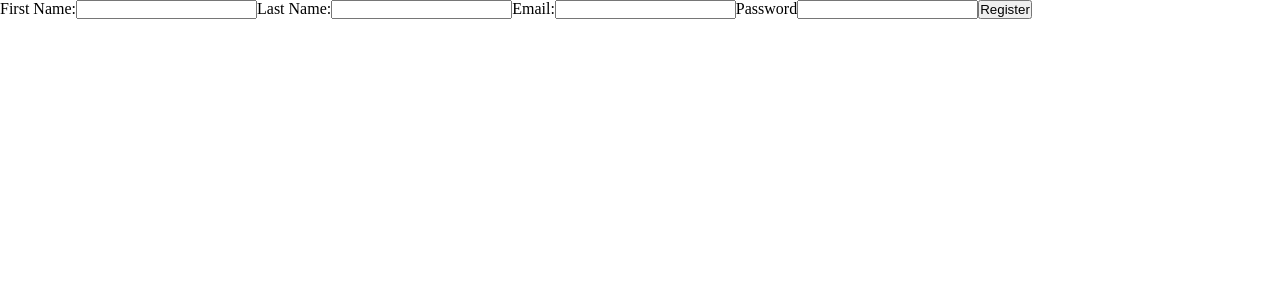
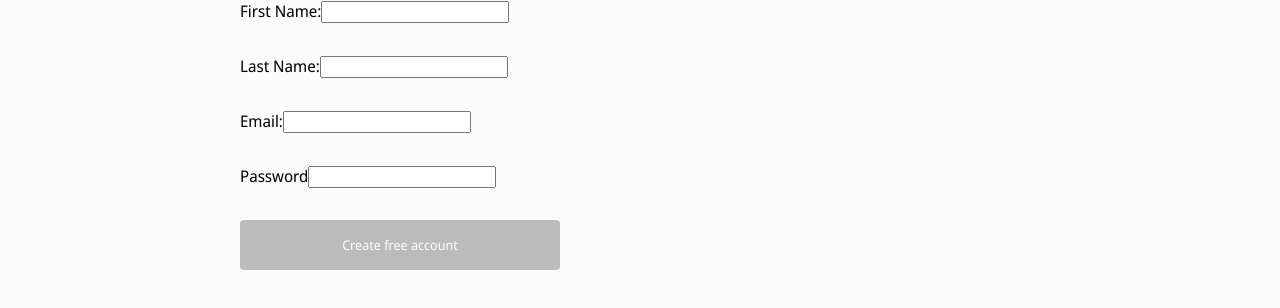
Before and after one commit to chtushar/toggler.in, a Next.js app in the folder client/: page /signup in a window 1280 px wide. Shown: the top 308 px of the page. Built offline with nearby package versions, Linux system fonts and the light colour scheme; no server answers.

Commit message:
:sparkles: Create validation schema for signup form - Create Flex, Grid, Button and Box components

```diff
--- a/client/components/Layout/index.tsx
+++ b/client/components/Layout.tsx
@@ -1,4 +1,4 @@
-import { styled } from '../../stitches.config';
+import { styled } from '../stitches.config';
 import Head from 'next/head';
 import React from 'react';
 
--- /dev/null
+++ b/client/components/SignupForm.tsx
@@ -0,0 +1,69 @@
+import { useFormik } from 'formik';
+
+import { Flex, Button } from '../ds';
+import useCreateUser from '../mutations/useCreateUser';
+import { signupFormSchema } from '../utils/validation';
+
+const SignupForm = () => {
+  const { handleCreateUser } = useCreateUser();
+  const { handleChange, handleSubmit, values, isValid, dirty } = useFormik({
+    initialValues: {
+      firstName: '',
+      lastName: '',
+      email: '',
+      password: '',
+    },
+    validationSchema: signupFormSchema,
+    onSubmit: handleCreateUser,
+  });
+
+  const isSubmitButtonDisabled = !isValid || !dirty;
+
+  return (
+    <form onSubmit={handleSubmit}>
+      <Flex direction='column' gap='8'>
+        <label htmlFor='firstName'>
+          First Name:
+          <input
+            type='text'
+            name='firstName'
+            onChange={handleChange}
+            value={values.firstName}
+          />
+        </label>
+        <label htmlFor='lastName'>
+          Last Name:
+          <input
+            type='text'
+            name='lastName'
+            onChange={handleChange}
+            value={values.lastName}
+          />
+        </label>
+        <label htmlFor='email'>
+          Email:
+          <input
+            type='email'
+            name='email'
+            onChange={handleChange}
+            value={values.email}
+          />
+        </label>
+        <label htmlFor='password'>
+          Password
+          <input
+            type='password'
+            name='password'
+            onChange={handleChange}
+            value={values.password}
+          />
+        </label>
+        <Button type='submit' disabled={isSubmitButtonDisabled}>
+          Create free account
+        </Button>
+      </Flex>
+    </form>
+  );
+};
+
+export default SignupForm;
--- /dev/null
+++ b/client/ds/Box.ts
@@ -0,0 +1,6 @@
+import { styled } from '../stitches.config';
+
+export const Box = styled('div', {
+  // Reset
+  boxSizing: 'border-box',
+});
--- /dev/null
+++ b/client/ds/Button.ts
@@ -0,0 +1,14 @@
+import { styled } from '../stitches.config';
+
+export const Button = styled('button', {
+  cursor: 'pointer',
+  padding: '$4 $8',
+  backgroundColor: '$gray12',
+  color: '$gray1',
+  border: 'none',
+  borderRadius: '$space$1',
+  '&:disabled': {
+    cursor: 'default',
+    backgroundColor: '$gray8',
+  },
+});
--- /dev/null
+++ b/client/ds/Flex.ts
@@ -0,0 +1,103 @@
+import { styled } from '../stitches.config';
+
+export const Flex = styled('div', {
+  boxSizing: 'border-box',
+  display: 'flex',
+
+  variants: {
+    direction: {
+      row: {
+        flexDirection: 'row',
+      },
+      column: {
+        flexDirection: 'column',
+      },
+      rowReverse: {
+        flexDirection: 'row-reverse',
+      },
+      columnReverse: {
+        flexDirection: 'column-reverse',
+      },
+    },
+    align: {
+      start: {
+        alignItems: 'flex-start',
+      },
+      center: {
+        alignItems: 'center',
+      },
+      end: {
+        alignItems: 'flex-end',
+      },
+      stretch: {
+        alignItems: 'stretch',
+      },
+      baseline: {
+        alignItems: 'baseline',
+      },
+    },
+    justify: {
+      start: {
+        justifyContent: 'flex-start',
+      },
+      center: {
+        justifyContent: 'center',
+      },
+      end: {
+        justifyContent: 'flex-end',
+      },
+      between: {
+        justifyContent: 'space-between',
+      },
+    },
+    wrap: {
+      noWrap: {
+        flexWrap: 'nowrap',
+      },
+      wrap: {
+        flexWrap: 'wrap',
+      },
+      wrapReverse: {
+        flexWrap: 'wrap-reverse',
+      },
+    },
+    gap: {
+      1: {
+        gap: '$1',
+      },
+      2: {
+        gap: '$2',
+      },
+      3: {
+        gap: '$3',
+      },
+      4: {
+        gap: '$4',
+      },
+      5: {
+        gap: '$5',
+      },
+      6: {
+        gap: '$6',
+      },
+      7: {
+        gap: '$7',
+      },
+      8: {
+        gap: '$8',
+      },
+      9: {
+        gap: '$9',
+      },
+      10: {
+        gap: '$10',
+      },
+    },
+  },
+  defaultVariants: {
+    direction: 'row',
+    align: 'stretch',
+    justify: 'start',
+    wrap: 'noWrap',
+  },
+});
--- /dev/null
+++ b/client/ds/Grid.ts
@@ -0,0 +1,170 @@
+import { styled } from '../stitches.config';
+
+export const Grid = styled('div', {
+  boxSizing: 'border-box',
+  display: 'grid',
+  width: '100%',
+  variants: {
+    align: {
+      start: {
+        alignItems: 'start',
+      },
+      center: {
+        alignItems: 'center',
+      },
+      end: {
+        alignItems: 'end',
+      },
+      stretch: {
+        alignItems: 'stretch',
+      },
+      baseline: {
+        alignItems: 'baseline',
+      },
+    },
+    justify: {
+      start: {
+        justifyContent: 'start',
+      },
+      center: {
+        justifyContent: 'center',
+      },
+      end: {
+        justifyContent: 'end',
+      },
+      between: {
+        justifyContent: 'space-between',
+      },
+    },
+    flow: {
+      row: {
+        gridAutoFlow: 'row',
+      },
+      column: {
+        gridAutoFlow: 'column',
+      },
+      dense: {
+        gridAutoFlow: 'dense',
+      },
+      rowDense: {
+        gridAutoFlow: 'row dense',
+      },
+      columnDense: {
+        gridAutoFlow: 'column dense',
+      },
+    },
+    columns: {
+      1: {
+        gridTemplateColumns: 'repeat(1, 1fr)',
+      },
+      2: {
+        gridTemplateColumns: 'repeat(2, 1fr)',
+      },
+      3: {
+        gridTemplateColumns: 'repeat(3, 1fr)',
+      },
+      4: {
+        gridTemplateColumns: 'repeat(4, 1fr)',
+      },
+      5: {
+        gridTemplateColumns: 'repeat(5, 1fr)',
+      },
+    },
+    gap: {
+      1: {
+        gap: '$1',
+      },
+      2: {
+        gap: '$2',
+      },
+      3: {
+        gap: '$3',
+      },
+      4: {
+        gap: '$4',
+      },
+      5: {
+        gap: '$5',
+      },
+      6: {
+        gap: '$6',
+      },
+      7: {
+        gap: '$7',
+      },
+      8: {
+        gap: '$8',
+      },
+      9: {
+        gap: '$9',
+      },
+      10: {
+        gap: '$10',
+      },
+    },
+    gapX: {
+      1: {
+        columnGap: '$1',
+      },
+      2: {
+        columnGap: '$2',
+      },
+      3: {
+        columnGap: '$3',
+      },
+      4: {
+        columnGap: '$4',
+      },
+      5: {
+        columnGap: '$5',
+      },
+      6: {
+        columnGap: '$6',
+      },
+      7: {
+        columnGap: '$7',
+      },
+      8: {
+        columnGap: '$8',
+      },
+      9: {
+        columnGap: '$9',
+      },
+      10: {
+        gap: '$10',
+      },
+    },
+    gapY: {
+      1: {
+        rowGap: '$1',
+      },
+      2: {
+        rowGap: '$2',
+      },
+      3: {
+        rowGap: '$3',
+      },
+      4: {
+        rowGap: '$4',
+      },
+      5: {
+        rowGap: '$5',
+      },
+      6: {
+        rowGap: '$6',
+      },
+      7: {
+        rowGap: '$7',
+      },
+      8: {
+        rowGap: '$8',
+      },
+      9: {
+        rowGap: '$9',
+      },
+      10: {
+        gap: '$10',
+      },
+    },
+  },
+});
--- /dev/null
+++ b/client/ds/index.ts
@@ -0,0 +1,4 @@
+export { Box } from './Box';
+export { Button } from './Button';
+export { Flex } from './Flex';
+export { Grid } from './Grid';
--- a/client/package.json
+++ b/client/package.json
@@ -15,7 +15,8 @@
     "next": "12.0.8",
     "react": "17.0.2",
     "react-dom": "17.0.2",
-    "swr": "^1.1.2"
+    "swr": "^1.1.2",
+    "yup": "^0.32.11"
   },
   "devDependencies": {
     "@types/node": "17.0.8",
--- a/client/pages/_app.tsx
+++ b/client/pages/_app.tsx
@@ -30,6 +30,7 @@ const globalStyles = globalCss({
     margin: 0,
     padding: 0,
     boxSizing: 'border-box',
+    fontFamily: '$sans',
   },
   html: {
     width: '100%',
--- a/client/pages/signup.tsx
+++ b/client/pages/signup.tsx
@@ -1,61 +1,19 @@
-import { useFormik } from 'formik';
+import { Box, Grid, Flex, Button } from '../ds';
 import type { NextPage } from 'next';
-import useCreateUser from '../mutations/useCreateUser';
+import Layout from '../components/Layout';
+import SignupForm from '../components/SignupForm';
 
 const Signup: NextPage = () => {
-  const { handleCreateUser } = useCreateUser();
-  const { handleChange, handleSubmit, values } = useFormik({
-    initialValues: {
-      firstName: undefined,
-      lastName: undefined,
-      email: undefined,
-      password: undefined,
-    },
-    onSubmit: handleCreateUser,
-  });
-
   return (
-    <div>
-      <form onSubmit={handleSubmit}>
-        <label htmlFor='firstName'>
-          First Name:
-          <input
-            type='text'
-            name='firstName'
-            onChange={handleChange}
-            value={values.firstName}
-          />
-        </label>
-        <label htmlFor='lastName'>
-          Last Name:
-          <input
-            type='text'
-            name='lastName'
-            onChange={handleChange}
-            value={values.lastName}
-          />
-        </label>
-        <label htmlFor='email'>
-          Email:
-          <input
-            type='email'
-            name='email'
-            onChange={handleChange}
-            value={values.email}
-          />
-        </label>
-        <label htmlFor='password'>
-          Password
-          <input
-            type='password'
-            name='password'
-            onChange={handleChange}
-            value={values.password}
-          />
-        </label>
-        <button type='submit'>Register</button>
-      </form>
-    </div>
+    <Layout>
+      <Box css={{ width: '100%' }}>
+        <Grid flow='row' columns='5'>
+          <Box css={{ gridColumn: '1 / 3' }}>
+            <SignupForm />
+          </Box>
+        </Grid>
+      </Box>
+    </Layout>
   );
 };
 
--- a/client/tsconfig.json
+++ b/client/tsconfig.json
@@ -13,7 +13,10 @@
     "resolveJsonModule": true,
     "isolatedModules": true,
     "jsx": "preserve",
-    "incremental": true
+    "incremental": true,
+    "paths": {
+      "@ds": ["./ds/index.ts"]
+    }
   },
   "include": ["next-env.d.ts", "**/*.ts", "**/*.tsx"],
   "exclude": ["node_modules"]
--- /dev/null
+++ b/client/utils/validation.ts
@@ -0,0 +1,8 @@
+import * as yup from 'yup';
+
+export const signupFormSchema = yup.object().shape({
+  firstName: yup.string().required(),
+  lastName: yup.string().required(),
+  email: yup.string().email().required(),
+  password: yup.string().min(8).required(),
+});
```
Also changed, not shown: 1 other file (tests, documents, lock files or other folders).
